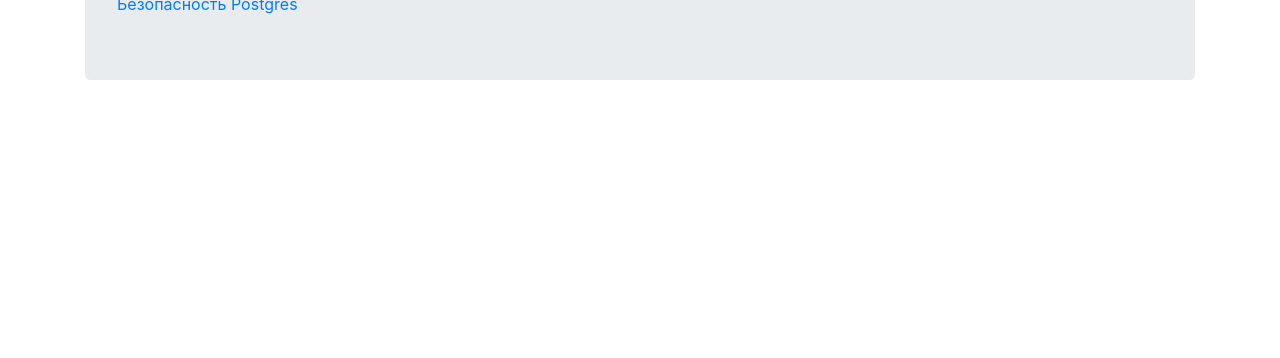
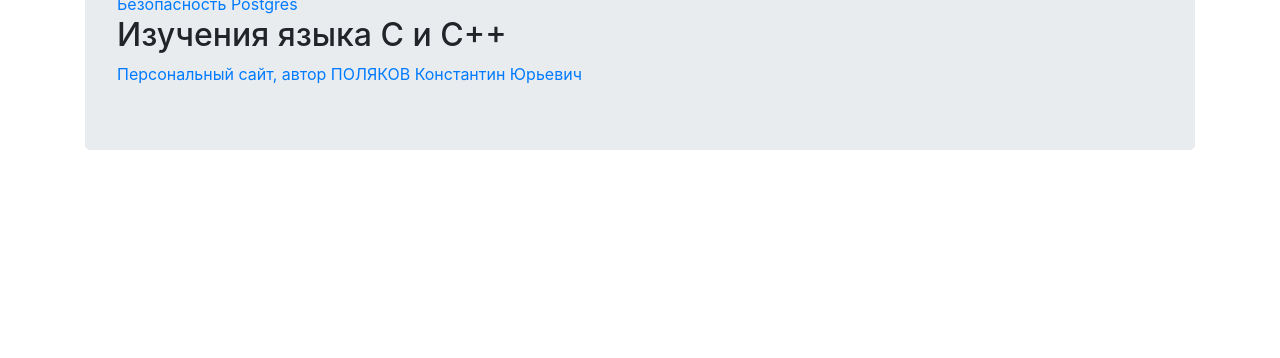
Before and after one commit to axxle/axxle.github.io, a plain HTML site: page index.html in a window 1280 px wide. Shown: the part 742-1100 px from the top of the page. Drawn offline with nearby package versions, Linux system fonts and the light colour scheme.

Commit message:
Добавил ссылку на: Персональный сайт, автор ПОЛЯКОВ Константин Юрьевич

```diff
--- a/index.html
+++ b/index.html
@@ -87,6 +87,8 @@
 	<br><a href="https://www.gitignore.io/" alt="https://www.gitignore.io/"  target="_blank">https://www.gitignore.io/</a>
 <h2>Postgres</h2>
 	<a href="https://habrahabr.ru/post/351452/" alt="https://habrahabr.ru/post/351452/"  target="_blank">Безопасность Postgres</a>
+<h2>Изучения языка С и С++</h2>
+	<a href="http://kpolyakov.spb.ru/school/c.htm" alt="Персональный сайт, автор ПОЛЯКОВ Константин Юрьевич"  target="_blank">Персональный сайт, автор ПОЛЯКОВ Константин Юрьевич</a>
 </div>
 
 </div> <!-- /container -->
```
